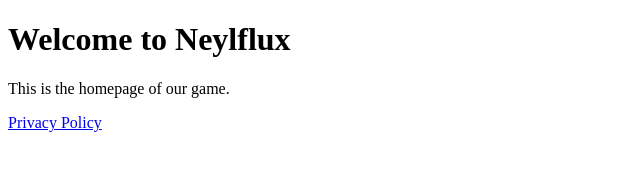
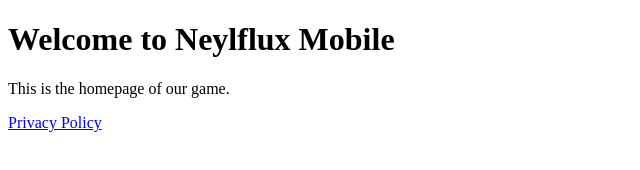
Before and after one commit to ShadeflareStudios/shadeflarestudios.github.io, a plain HTML site: page index.html in a window 1280 px wide. Shown: the whole page, without its empty margins (0-640 px from the left). Drawn offline with Linux system fonts and the light colour scheme.

Commit message:
Update index.html

```diff
--- a/index.html
+++ b/index.html
@@ -5,7 +5,7 @@
   <title>Neylflux - Homepage</title>
 </head>
 <body>
-  <h1>Welcome to Neylflux</h1>
+  <h1>Welcome to Neylflux Mobile</h1>
   <p>This is the homepage of our game.</p>
   <a href="privacy.html">Privacy Policy</a>
 </body>
```
